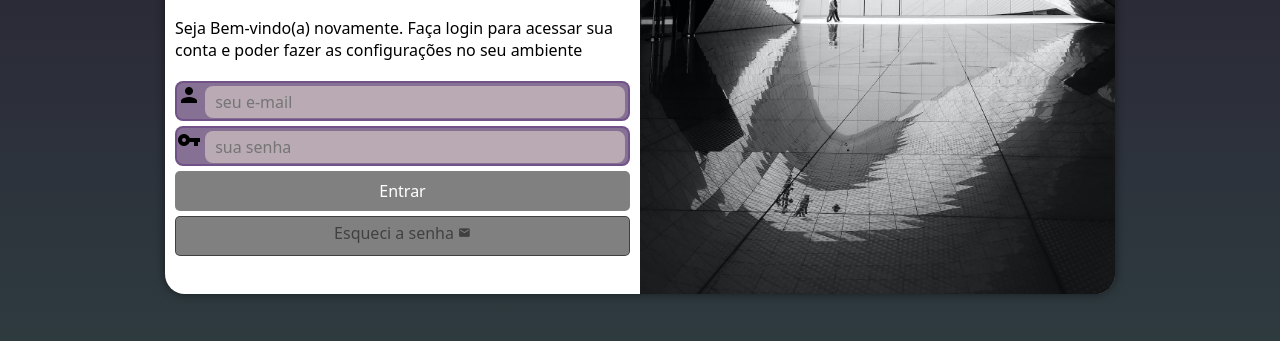
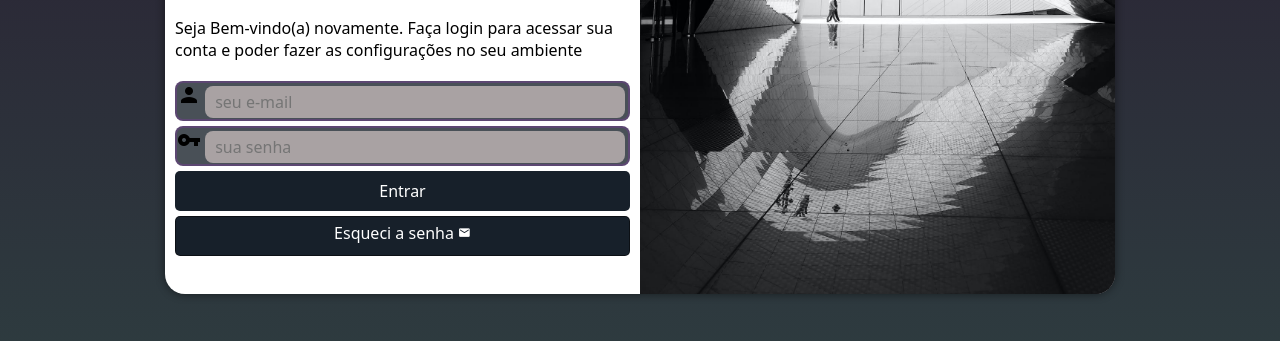
Before and after one commit to DouglaSchmitzz/projeto-login, a plain HTML site: page index.html in a window 1280 px wide. Shown: the part 281-622 px from the top of the page. Drawn offline with Linux system fonts and the light colour scheme.

Commit message:
troquei a cor dos botoes

```diff
--- a/estilos/style.css
+++ b/estilos/style.css
@@ -61,7 +61,7 @@ div#formulario > p {
 }
 
 form > div.campo {
-  background-color: #45245ca5;
+  background-color: #17202ac8;
   border: 2px solid #664280a5;
   display: block;
   width: 100%;
@@ -103,7 +103,7 @@ form > input[type="submit"] {
   font-size: 1em;
   width: 100%;
   height: 40px;
-  background-color: rgba(0, 0, 0, 0.499);
+  background-color: #17202a;
   color: white;
   border: none;
   border-radius: 5px;
@@ -121,8 +121,8 @@ form > a.botao {
   height: 40px;
   padding-top: 5px;
   margin-top: 5px;
-  background-color: rgba(0, 0, 0, 0.499);
-  color: rgba(0, 0, 0, 0.499);
+  background-color: #17202a;
+  color: white;
   border: 1px solid rgba(0, 0, 0, 0.499);
   border-radius: 5px;
   text-decoration: none;
@@ -130,4 +130,5 @@ form > a.botao {
 
 form > a.botao > i {
   font-size: 0.8em;
+
 }
```
